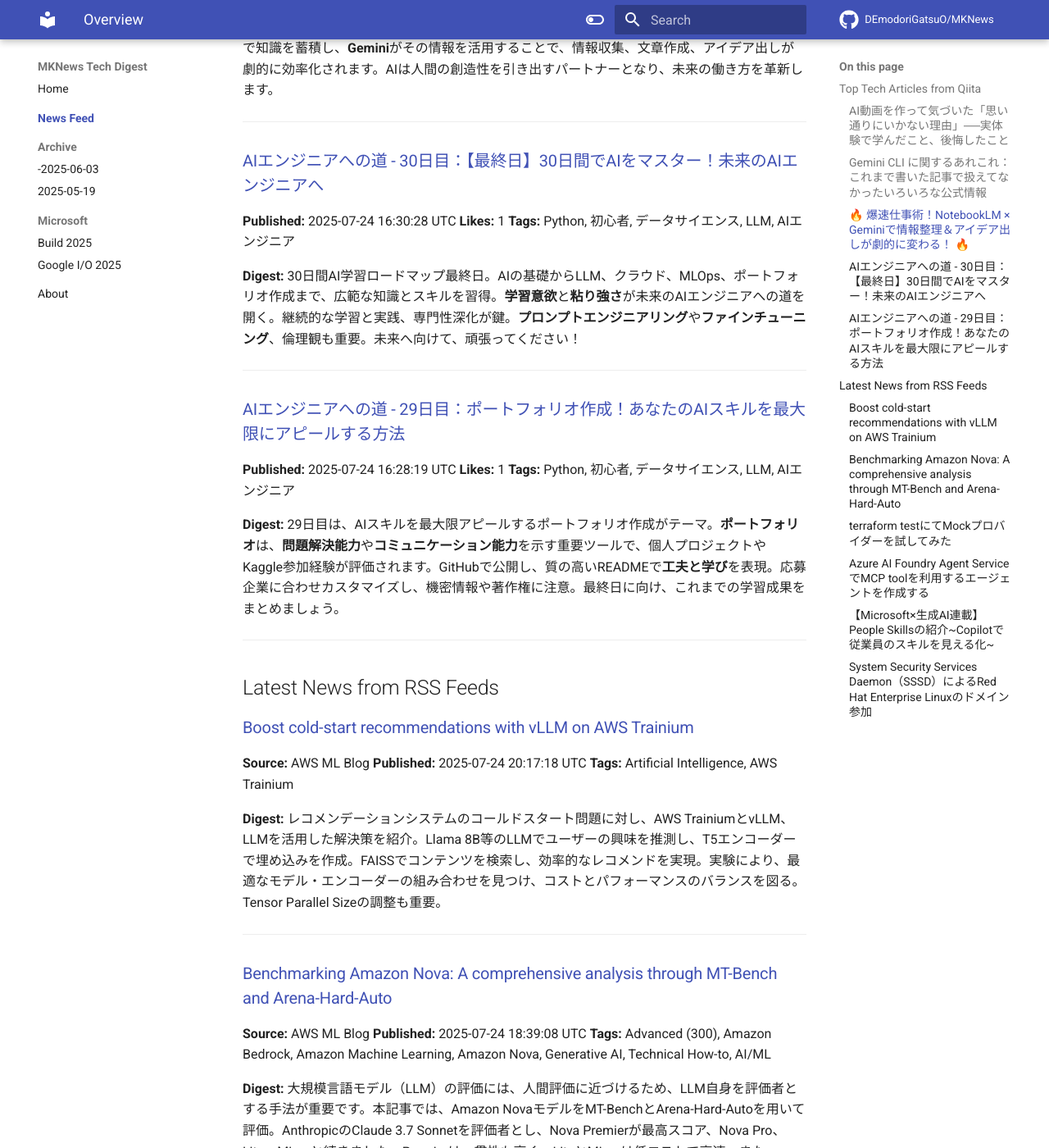
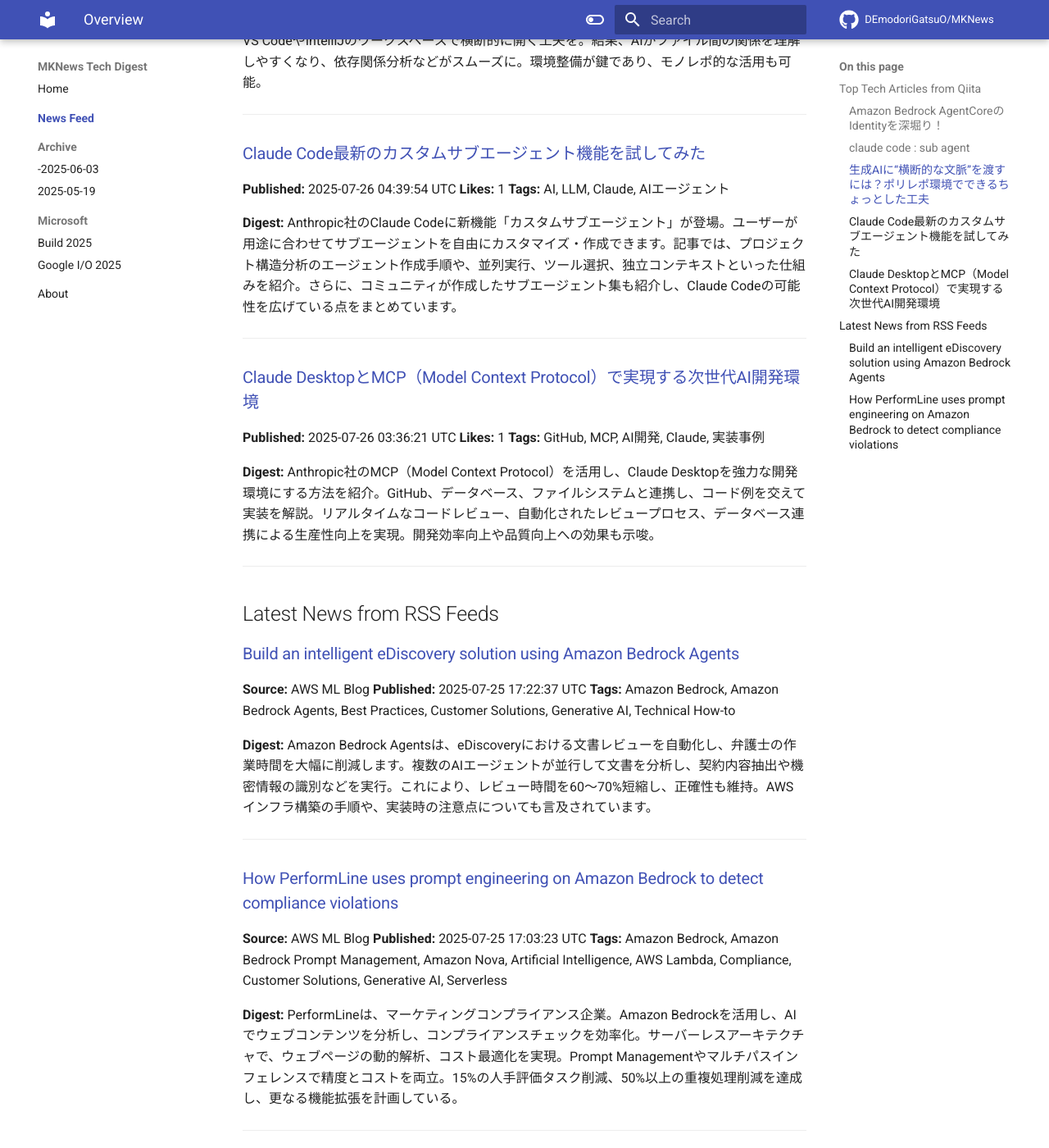
Before and after one commit to DEmodoriGatsuO/MKNews, an MkDocs documentation site: the page built from docs/news/index.md, in a window 1280 px wide and 1400 px high, scrolled down 935 px. Shown: the whole window at 82% size. Built offline with MkDocs 1.6.1 and Material for MkDocs 9.7.7, drawn with Linux system fonts in a browser that asks for light colours; comment, search, counter and statistics services are not loaded; some of the changed text lies outside the part shown.

Commit message:
Automated AI Tech Digest - 2025-07-26

```diff
--- a/docs/news/index.md
+++ b/docs/news/index.md
@@ -1,118 +1,78 @@
-# AI Tech Trends Digest (2025-07-25)
+# AI Tech Trends Digest (2025-07-26)
 
 
 ## Top Tech Articles from Qiita
 
 
-### [AI動画を作って気づいた「思い通りにいかない理由」──実体験で学んだこと、後悔したこと](https://qiita.com/sakes9/items/664bfcedc1492dac92e1)
-**Published:** 2025-07-24 23:42:18 UTC
-**Likes:** 2
-**Tags:** AI, 生成AI, ChatGPT, LLM, AIエージェント
+### [Amazon Bedrock AgentCoreのIdentityを深堀り！](https://qiita.com/moritalous/items/6c822e68404e93d326a4)
+**Published:** 2025-07-26 05:20:38 UTC
+**Likes:** 3
+**Tags:** AWS, cognito, OpenAI, bedrock, AgentCore
 
 **Digest:**
-生成AIによる動画制作の経験を振り返り、**高品質なアニメ風OP**制作での課題をまとめた記事。**プログラミング言語を擬人化**した映像作成で、曖昧なプロンプトや元画像の品質不足、キャラクターの一貫性、日本語プロンプトへの拘りが後悔点。一方、複数キャラの同時表現、シーン構成、アクションシーンの実現には技術的限界を感じた。AIの進化に期待しつつ、**詳細なプロンプト**と**元画像の重要性**を強調。
+AgentCoreまつりの記事。AgentCore Identityを活用し、AgentCore RuntimeからOpenAI APIキーやAgentCore GatewayのBearerトークンを安全に取得する方法を紹介。マネジメントコンソールでの設定と、`requires_api_key`、`requires_access_token`デコレーターによる実装を解説。CognitoのM2M認証による料金体系にも触れ、注意を促しています。
 
 ---
 
-### [Gemini CLI に関するあれこれ：これまで書いた記事で扱えてなかったいろいろな公式情報](https://qiita.com/youtoy/items/01b2ee2af19a4f610039)
-**Published:** 2025-07-24 14:16:48 UTC
+### [claude code : sub agent](https://qiita.com/Satoshi_Numasawa/items/2e6d9e33b5ef4f2527ec)
+**Published:** 2025-07-25 06:40:34 UTC
 **Likes:** 2
-**Tags:** Google, Gemini, AIエージェント, GeminiCLI
+**Tags:** command, Agents, Claude, ClaudeCode, subagent
 
 **Digest:**
-Gemini CLIに関する情報をまとめた記事です。公式ドキュメントのルートは`/docs`で、モデル学習へのデータ利用は、アカウントの種類やAPIキーによって異なり、個人向けは学習に利用される場合があります。扱えるファイルはテキスト、画像、PDF。設定の優先順位はコマンドライン引数が最も高く、設定ファイルは特定の場所に配置されます。アンインストール方法はインストール方法により異なり、npx使用時は注意が必要です。
+Claude Codeに`/agents`コマンドが追加され、sub agent機能が利用可能に。専門分野を持つサブエージェントは、独立したコンテキストで動作し、設定されたタスクに応じて自動実行されます。記事では、`/agents`でのsub agent作成手順を解説し、`review`機能の例を紹介。サブエージェントは、特定のツールとカスタムプロンプトを持ち、連携して連鎖も可能。パフォーマンスへの影響や、ベストプラクティスについても言及されています。
 
 ---
 
-### [🔥 爆速仕事術！NotebookLM × Geminiで情報整理＆アイデア出しが劇的に変わる！ 🔥](https://qiita.com/ttaka0954/items/f6082f123d48355985c0)
-**Published:** 2025-07-25 03:10:07 UTC
+### [生成AIに“横断的な文脈”を渡すには？ポリレポ環境でできるちょっとした工夫](https://qiita.com/mgmgmogumi/items/75e0e71026c87bcfc2d6)
+**Published:** 2025-07-26 04:44:43 UTC
 **Likes:** 1
-**Tags:** Node.js, 初心者, 効率化, Gemini, 生成AI
+**Tags:** マイクロサービス, VSCode, 生成AI, Claude, cline
 
 **Digest:**
-Googleのツール、**NotebookLM**と**Gemini**の連携がもたらす効率化を紹介。NotebookLMで知識を蓄積し、**Gemini**がその情報を活用することで、情報収集、文章作成、アイデア出しが劇的に効率化されます。AIは人間の創造性を引き出すパートナーとなり、未来の働き方を革新します。
+マイクロサービス環境で複数リポジトリを扱う際、生成AI活用で課題が。MCPサーバー経由の情報収集はトークン消費や文脈欠落が発生。そこで、ローカルにリポジトリを集約し、VS CodeやIntelliJのワークスペースで横断的に開く工夫を。結果、AIがファイル間の関係を理解しやすくなり、依存関係分析などがスムーズに。環境整備が鍵であり、モノレポ的な活用も可能。
 
 ---
 
-### [AIエンジニアへの道 - 30日目：【最終日】30日間でAIをマスター！未来のAIエンジニアへ](https://qiita.com/555hamano/items/89bd50a1ebdb5c532dae)
-**Published:** 2025-07-24 16:30:28 UTC
+### [Claude Code最新のカスタムサブエージェント機能を試してみた](https://qiita.com/Dinn/items/d6ab5329a4ecfc3d6cf6)
+**Published:** 2025-07-26 04:39:54 UTC
 **Likes:** 1
-**Tags:** Python, 初心者, データサイエンス, LLM, AIエンジニア
+**Tags:** AI, LLM, Claude, AIエージェント
 
 **Digest:**
-30日間AI学習ロードマップ最終日。AIの基礎からLLM、クラウド、MLOps、ポートフォリオ作成まで、広範な知識とスキルを習得。**学習意欲**と**粘り強さ**が未来のAIエンジニアへの道を開く。継続的な学習と実践、専門性深化が鍵。**プロンプトエンジニアリング**や**ファインチューニング**、倫理観も重要。未来へ向けて、頑張ってください！
+Anthropic社のClaude Codeに新機能「カスタムサブエージェント」が登場。ユーザーが用途に合わせてサブエージェントを自由にカスタマイズ・作成できます。記事では、プロジェクト構造分析のエージェント作成手順や、並列実行、ツール選択、独立コンテキストといった仕組みを紹介。さらに、コミュニティが作成したサブエージェント集も紹介し、Claude Codeの可能性を広げている点をまとめています。
 
 ---
 
-### [AIエンジニアへの道 - 29日目：ポートフォリオ作成！あなたのAIスキルを最大限にアピールする方法](https://qiita.com/555hamano/items/c987404afc4b784ff55d)
-**Published:** 2025-07-24 16:28:19 UTC
+### [Claude DesktopとMCP（Model Context Protocol）で実現する次世代AI開発環境](https://qiita.com/k_nabe/items/72351cff0352ac29a239)
+**Published:** 2025-07-26 03:36:21 UTC
 **Likes:** 1
-**Tags:** Python, 初心者, データサイエンス, LLM, AIエンジニア
+**Tags:** GitHub, MCP, AI開発, Claude, 実装事例
 
 **Digest:**
-29日目は、AIスキルを最大限アピールするポートフォリオ作成がテーマ。**ポートフォリオ**は、**問題解決能力**や**コミュニケーション能力**を示す重要ツールで、個人プロジェクトやKaggle参加経験が評価されます。GitHubで公開し、質の高いREADMEで**工夫と学び**を表現。応募企業に合わせカスタマイズし、機密情報や著作権に注意。最終日に向け、これまでの学習成果をまとめましょう。
+Anthropic社のMCP（Model Context Protocol）を活用し、Claude Desktopを強力な開発環境にする方法を紹介。GitHub、データベース、ファイルシステムと連携し、コード例を交えて実装を解説。リアルタイムなコードレビュー、自動化されたレビュープロセス、データベース連携による生産性向上を実現。開発効率向上や品質向上への効果も示唆。
 
 ---
 
 ## Latest News from RSS Feeds
 
 
-### [Boost cold-start recommendations with vLLM on AWS Trainium](https://aws.amazon.com/blogs/machine-learning/boost-cold-start-recommendations-with-vllm-on-aws-trainium/)
+### [Build an intelligent eDiscovery solution using Amazon Bedrock Agents](https://aws.amazon.com/blogs/machine-learning/build-an-intelligent-ediscovery-solution-using-amazon-bedrock-agents/)
 **Source:** AWS ML Blog
-**Published:** 2025-07-24 20:17:18 UTC
-**Tags:** Artificial Intelligence, AWS Trainium
+**Published:** 2025-07-25 17:22:37 UTC
+**Tags:** Amazon Bedrock, Amazon Bedrock Agents, Best Practices, Customer Solutions, Generative AI, Technical How-to
 
 **Digest:**
-レコメンデーションシステムのコールドスタート問題に対し、AWS TrainiumとvLLM、LLMを活用した解決策を紹介。Llama 8B等のLLMでユーザーの興味を推測し、T5エンコーダーで埋め込みを作成。FAISSでコンテンツを検索し、効率的なレコメンドを実現。実験により、最適なモデル・エンコーダーの組み合わせを見つけ、コストとパフォーマンスのバランスを図る。Tensor Parallel Sizeの調整も重要。
+Amazon Bedrock Agentsは、eDiscoveryにおける文書レビューを自動化し、弁護士の作業時間を大幅に削減します。複数のAIエージェントが並行して文書を分析し、契約内容抽出や機密情報の識別などを実行。これにより、レビュー時間を60～70%短縮し、正確性も維持。AWSインフラ構築の手順や、実装時の注意点についても言及されています。
 
 ---
 
-### [Benchmarking Amazon Nova: A comprehensive analysis through MT-Bench and Arena-Hard-Auto](https://aws.amazon.com/blogs/machine-learning/benchmarking-amazon-nova-a-comprehensive-analysis-through-mt-bench-and-arena-hard-auto/)
+### [How PerformLine uses prompt engineering on Amazon Bedrock to detect compliance violations](https://aws.amazon.com/blogs/machine-learning/how-performline-uses-prompt-engineering-on-amazon-bedrock-to-detect-compliance-violations/)
 **Source:** AWS ML Blog
-**Published:** 2025-07-24 18:39:08 UTC
-**Tags:** Advanced (300), Amazon Bedrock, Amazon Machine Learning, Amazon Nova, Generative AI, Technical How-to, AI/ML
+**Published:** 2025-07-25 17:03:23 UTC
+**Tags:** Amazon Bedrock, Amazon Bedrock Prompt Management, Amazon Nova, Artificial Intelligence, AWS Lambda, Compliance, Customer Solutions, Generative AI, Serverless
 
 **Digest:**
-大規模言語モデル（LLM）の評価には、人間評価に近づけるため、LLM自身を評価者とする手法が重要です。本記事では、Amazon NovaモデルをMT-BenchとArena-Hard-Autoを用いて評価。AnthropicのClaude 3.7 Sonnetを評価者とし、Nova Premierが最高スコア、Nova Pro、Lite、Microと続きました。Premierは一貫性も高く、LiteとMicroは低コストで高速。また、Arena-Hard-Autoはペア比較でモデルを評価します。
+PerformLineは、マーケティングコンプライアンス企業。Amazon Bedrockを活用し、AIでウェブコンテンツを分析し、コンプライアンスチェックを効率化。サーバーレスアーキテクチャで、ウェブページの動的解析、コスト最適化を実現。Prompt Managementやマルチパスインフェレンスで精度とコストを両立。15%の人手評価タスク削減、50%以上の重複処理削減を達成し、更なる機能拡張を計画している。
 
 ---
-
-### [terraform testにてMockプロバイダーを試してみた](https://blog.jbs.co.jp/entry/2025/07/25/115959)
-**Source:** JBS Blog
-**Published:** 2025-07-25 02:59:59 UTC
-**Tags:** Azure, Terraform
-
-**Digest:**
-Terraform v1.7で導入されたMockプロバイダーを使った`terraform test`を試す。事前準備としてTerraform定義ファイルとテストファイル(.tftest.hcl)を作成し、`terraform test`を実行。正しい設定と誤った設定でテストを実施し、結果を確認する。Mockプロバイダーにより、インフラ構成のテストが効率的に行えるようになった。
-
----
-
-### [Azure AI Foundry Agent ServiceでMCP toolを利用するエージェントを作成する](https://blog.jbs.co.jp/entry/2025/07/25/095308)
-**Source:** JBS Blog
-**Published:** 2025-07-25 00:53:08 UTC
-**Tags:** AI, AI Agent, Azure AI Foundry Agent Service, Azure AI, Azure OpenAI, LLM
-
-**Digest:**
-Azure AI Foundry Agent ServiceでModel Context Protocol (MCP) toolが利用可能になり、Python SDKを使ったエージェント実装を試す記事。環境変数設定、実装コード、実行結果、既存エージェント利用コードを解説。MCP toolを通して、Azure AI Foundryでエージェント開発が効率化されることが期待されます。
-
----
-
-### [【Microsoft×生成AI連載】People Skillsの紹介~Copilotで従業員のスキルを見える化~](https://blog.jbs.co.jp/entry/2025/07/25/090839)
-**Source:** JBS Blog
-**Published:** 2025-07-25 00:08:39 UTC
-**Tags:** Copilot, Copilot for Microsoft 365, Microsoft Copilot, Microsoft×生成AI連載
-
-**Digest:**
-Microsoft 365 Copilotの新機能「People Skills」が正式リリース。AIがユーザーの**スキル**を自動解析し可視化、個人、チーム、組織の**スキル管理**を効率化します。これにより、**スキル**の把握と**活用**を促進し、より効果的な**人材**配置や**チーム**編成に役立つでしょう。
-
----
-
-### [System Security Services Daemon（SSSD）によるRed Hat Enterprise Linuxのドメイン参加](https://blog.jbs.co.jp/entry/2025/07/24/152433)
-**Source:** JBS Blog
-**Published:** 2025-07-24 06:24:33 UTC
-**Tags:** RHEL, Linux, ドメイン
-
-**Digest:**
-RHELサーバーをActive Directoryドメインに参加させる手順を解説します。まず、必要なパッケージをインストールし、Kerberos認証を設定します。次に、Sambaの設定を行い、ドメイン参加のためのコマンドを実行します。最後に、設定が正しく反映されているか確認すれば、RHELサーバーがドメインに参加し、ユーザー認証などが可能になります。
-
----
```
